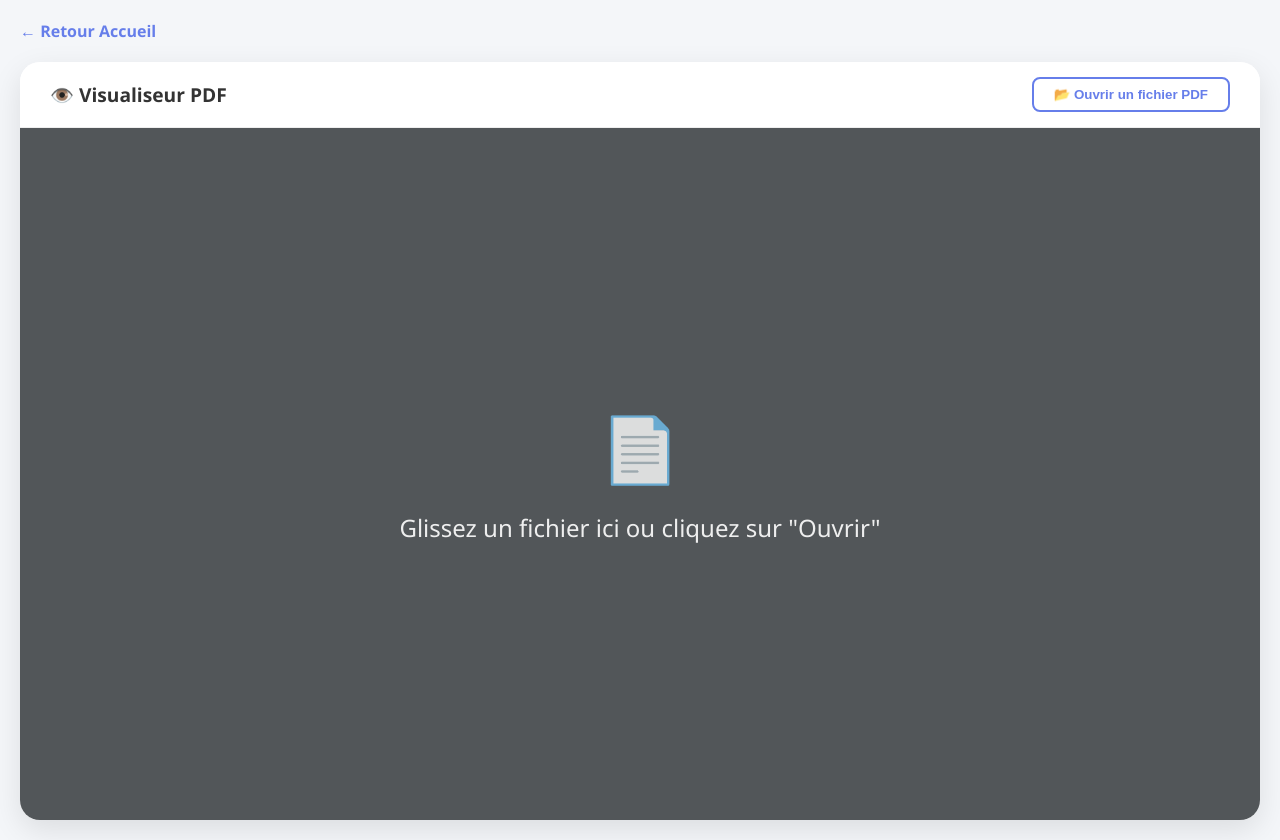
After one commit to psebastiano/TP_PDevel, a Flask app: page /tool/view in a window 1280 px wide. The commit adds this page. Run offline with Flask 3, Linux system fonts and the light colour scheme.

Commit message:
modification de pdf

```diff
--- a/app.py
+++ b/app.py
@@ -1,3 +1,4 @@
+import PyPDF2
 from flask import Flask, render_template, request, send_file, jsonify
 from reportlab.lib.utils import ImageReader
 from werkzeug.utils import secure_filename
@@ -11,6 +12,7 @@ import zipfile
 from pdf2image import convert_from_path
 import io
 import math
+
 
 app = Flask(__name__)
 app.config['UPLOAD_FOLDER'] = tempfile.mkdtemp()
@@ -83,6 +85,9 @@ def signature_interface():
     return render_template('sign.html')
 
 
+@app.route('/tool/view')
+def view_interface():
+    return render_template('view.html')
 @app.route('/tool/pdf_to_jpeg')
 def pdf_to_jpeg_interface():
     return render_template('pdf_to_jpeg.html')
@@ -856,8 +861,6 @@ def pdf_to_jpeg_action():
         return jsonify({'error': 'Format de fichier invalide'}), 400
 
     try:
-        # Nécessite l'installation de pdf2image : pip install pdf2image
-        # Et Poppler doit être installé sur le système.
 
 
         timestamp = datetime.now().strftime('%H%M%S')
@@ -905,7 +908,6 @@ def pdf_to_jpeg_action():
     except Exception as e:
         return jsonify({'error': f"Erreur de conversion : {str(e)}"}), 500
 
-
 @app.route('/download/<filename>')
 def download_file(filename):
     """Download a file from the server.
--- a/templates/home.html
+++ b/templates/home.html
@@ -136,6 +136,12 @@
                 <span class="title">PDF vers JPEG </span>
                 <span class="desc">Convertissez chaque page de votre PDF en image JPEG (max 30 pages).</span>
             </a>
+
+            <a href="/tool/view" class="card">
+                <span class="icon">🪟️</span>
+                <span class="title">Visualisation</span>
+                <span class="desc">Visualisez vos PDF</span>
+            </a>
         </div>
 
 
--- /dev/null
+++ b/templates/view.html
@@ -0,0 +1,96 @@
+<!DOCTYPE html>
+<html lang="fr">
+<head>
+    <meta charset="UTF-8">
+    <title>Visualiseur PDF</title>
+    <style>
+        body { font-family: 'Segoe UI', sans-serif; background: #f4f6f9; padding: 20px; margin: 0; height: 100vh; display: flex; flex-direction: column; }
+        .header-nav { margin-bottom: 20px; }
+        .back-link { display: inline-block; color: #667eea; text-decoration: none; font-weight: bold; }
+
+        /* Zone principale */
+        .main-container { flex: 1; display: flex; flex-direction: column; background: white; border-radius: 20px; box-shadow: 0 10px 30px rgba(0,0,0,0.1); overflow: hidden; }
+
+        /* Barre d'outils haut */
+        .toolbar { padding: 15px 30px; border-bottom: 1px solid #eee; display: flex; justify-content: space-between; align-items: center; background: #fff; }
+        .title { font-size: 1.2em; font-weight: bold; color: #333; }
+
+        /* Bouton Upload */
+        .upload-btn-wrapper { position: relative; overflow: hidden; display: inline-block; }
+        .btn { border: 2px solid #667eea; color: #667eea; background-color: white; padding: 8px 20px; border-radius: 8px; font-weight: bold; cursor: pointer; transition: 0.3s; }
+        .btn:hover { background-color: #667eea; color: white; }
+        .upload-btn-wrapper input[type=file] { font-size: 100px; position: absolute; left: 0; top: 0; opacity: 0; cursor: pointer; }
+
+        /* Zone de visualisation */
+        .viewer-area { flex: 1; background: #525659; position: relative; }
+
+        /* Iframe pour le PDF */
+        #pdfViewer { width: 100%; height: 100%; border: none; display: none; }
+
+        /* Placeholder (message d'accueil) */
+        .placeholder {
+            position: absolute; top: 50%; left: 50%; transform: translate(-50%, -50%);
+            text-align: center; color: white;
+        }
+        .icon { font-size: 4em; margin-bottom: 20px; display: block; opacity: 0.8; }
+        h2 { margin: 0; font-weight: normal; opacity: 0.9; }
+
+    </style>
+</head>
+<body>
+    <div class="header-nav">
+        <a href="/" class="back-link">← Retour Accueil</a>
+    </div>
+
+    <div class="main-container">
+        <div class="toolbar">
+            <div class="title">👁️ Visualiseur PDF</div>
+            <div class="upload-btn-wrapper">
+                <button class="btn">📂 Ouvrir un fichier PDF</button>
+                <input type="file" id="fileInput" accept=".pdf">
+            </div>
+        </div>
+
+        <div class="viewer-area" id="dropZone">
+            <div id="placeholder" class="placeholder">
+                <span class="icon">📄</span>
+                <h2>Glissez un fichier ici ou cliquez sur "Ouvrir"</h2>
+            </div>
+            <iframe id="pdfViewer" type="application/pdf"></iframe>
+        </div>
+    </div>
+
+    <script>
+        const fileInput = document.getElementById('fileInput');
+        const pdfViewer = document.getElementById('pdfViewer');
+        const placeholder = document.getElementById('placeholder');
+        const dropZone = document.getElementById('dropZone');
+
+        // Fonction pour afficher le PDF
+        function showPDF(file) {
+            if (!file || file.type !== 'application/pdf') {
+                alert("Veuillez sélectionner un fichier PDF valide.");
+                return;
+            }
+
+            // Création d'une URL locale temporaire (Blob URL)
+            const objectUrl = URL.createObjectURL(file);
+
+            // Affichage
+            placeholder.style.display = 'none';
+            pdfViewer.style.display = 'block';
+            pdfViewer.src = objectUrl;
+        }
+
+        // Événement : Sélection via bouton
+        fileInput.addEventListener('change', (e) => showPDF(e.target.files[0]));
+
+        // Événement : Drag & Drop
+        ['dragenter', 'dragover', 'dragleave', 'drop'].forEach(eventName => {
+            dropZone.addEventListener(eventName, (e) => { e.preventDefault(); e.stopPropagation(); }, false);
+        });
+
+        dropZone.addEventListener('drop', (e) => showPDF(e.dataTransfer.files[0]));
+    </script>
+</body>
+</html>
```
